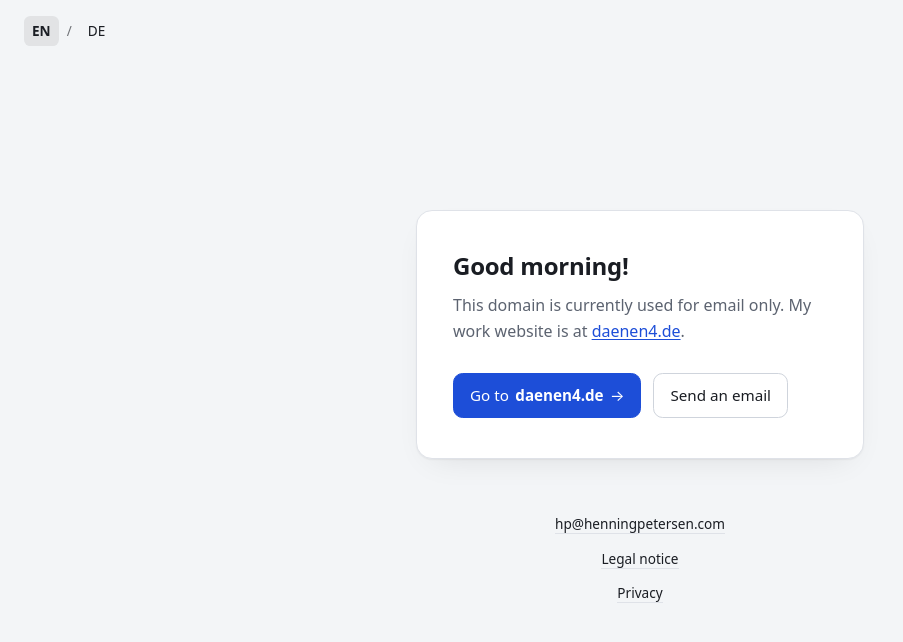
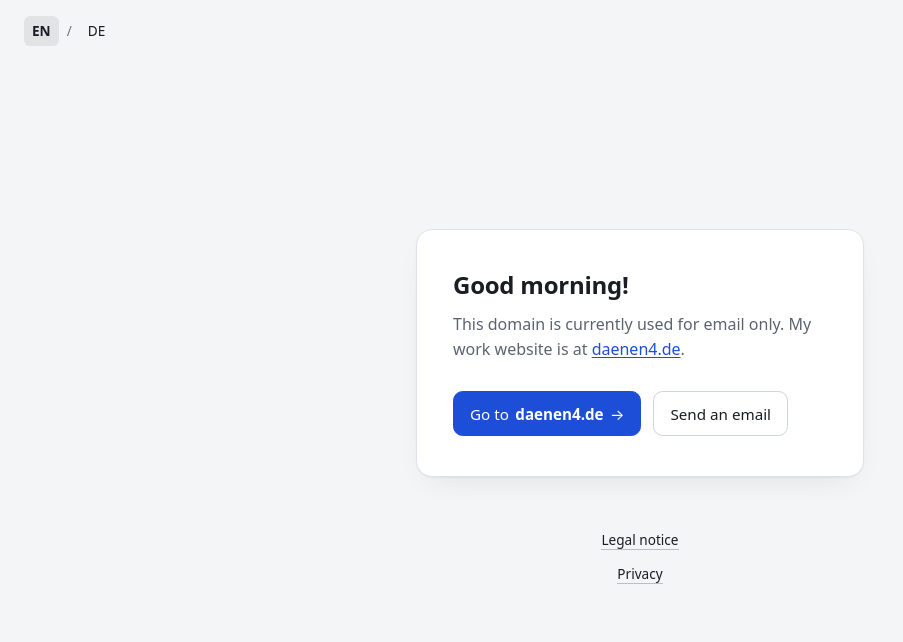
Before and after one commit to henningp/henningpetersen.com, an Astro site: page / in a window 1280 px wide. Shown: the whole page, without its empty margins (0-903 px from the left). Built offline with nearby package versions, Linux system fonts and the light colour scheme; Astro itself is replaced by a stand-in of ours; no server answers.

Commit message:
Remove footer email and soften light-mode underlines

```diff
--- a/src/pages/index.astro
+++ b/src/pages/index.astro
@@ -73,9 +73,6 @@ import { SITE } from "../config";
       </section>
 
       <footer>
-        <p>
-          <a href={`mailto:${SITE.email}`}>{SITE.email}</a>
-        </p>
         <details class="imprint">
           <summary>
             <span data-locale-content="en">Legal notice</span>
@@ -239,6 +236,7 @@ import { SITE } from "../config";
         --accent-contrast: #ffffff;
         --btn-text: #1a1d23;
         --btn-border: #cfd4dc;
+        --footer-underline: color-mix(in srgb, var(--text) 25%, transparent);
       }
       @media (prefers-color-scheme: dark) {
         :root {
@@ -252,6 +250,7 @@ import { SITE } from "../config";
           --accent-contrast: #0b0d12;
           --btn-text: #e7e9ee;
           --btn-border: #3a3f4a;
+          --footer-underline: var(--border);
         }
       }
 
@@ -446,7 +445,7 @@ import { SITE } from "../config";
       footer a {
         color: var(--muted);
         text-decoration: none;
-        border-bottom: 1px solid var(--border);
+        border-bottom: 1px solid var(--footer-underline);
       }
       footer a:hover {
         color: var(--text);
@@ -460,7 +459,7 @@ import { SITE } from "../config";
         cursor: pointer;
         color: var(--muted);
         text-decoration: none;
-        border-bottom: 1px solid var(--border);
+        border-bottom: 1px solid var(--footer-underline);
         list-style: none;
       }
       footer .imprint > summary::-webkit-details-marker {
```
